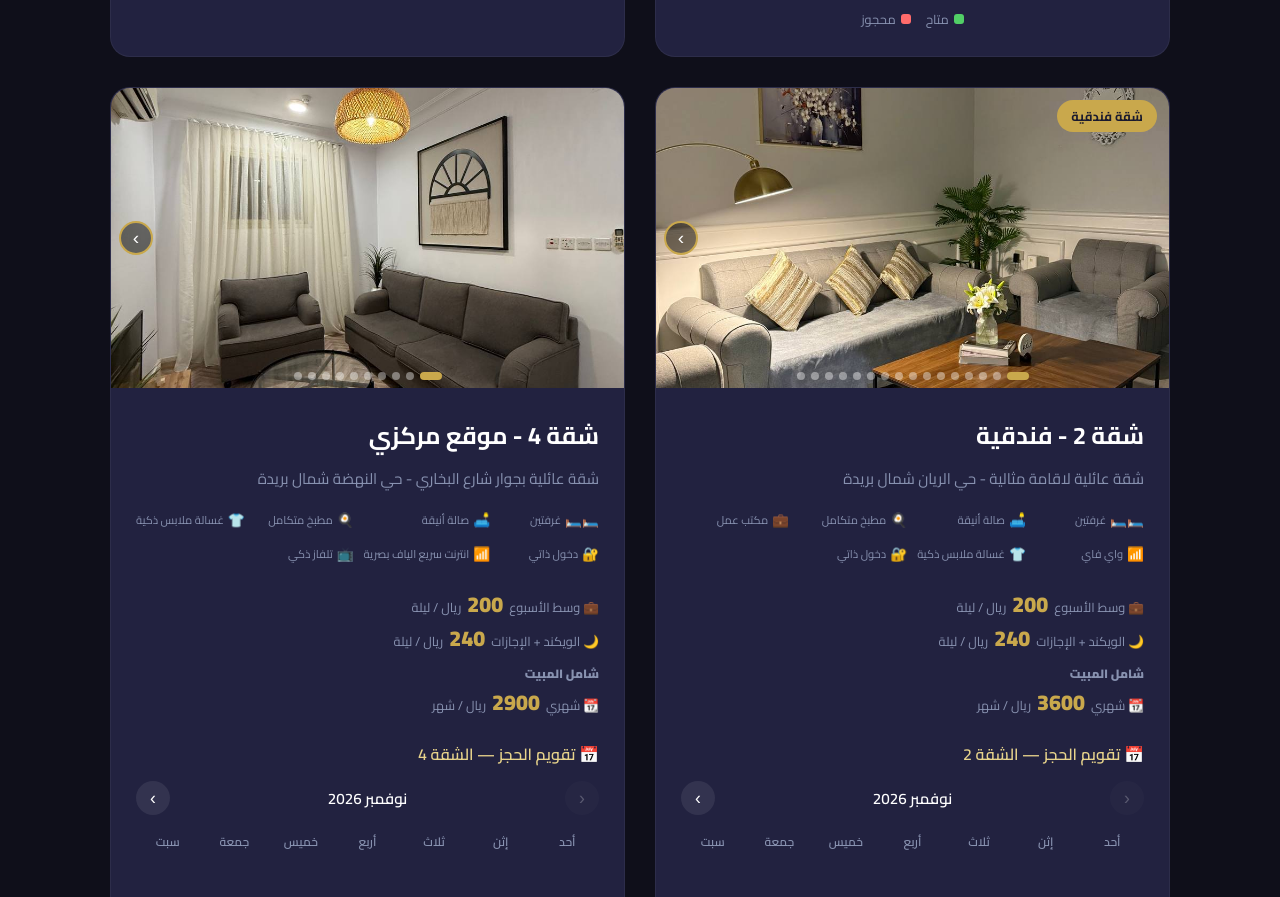
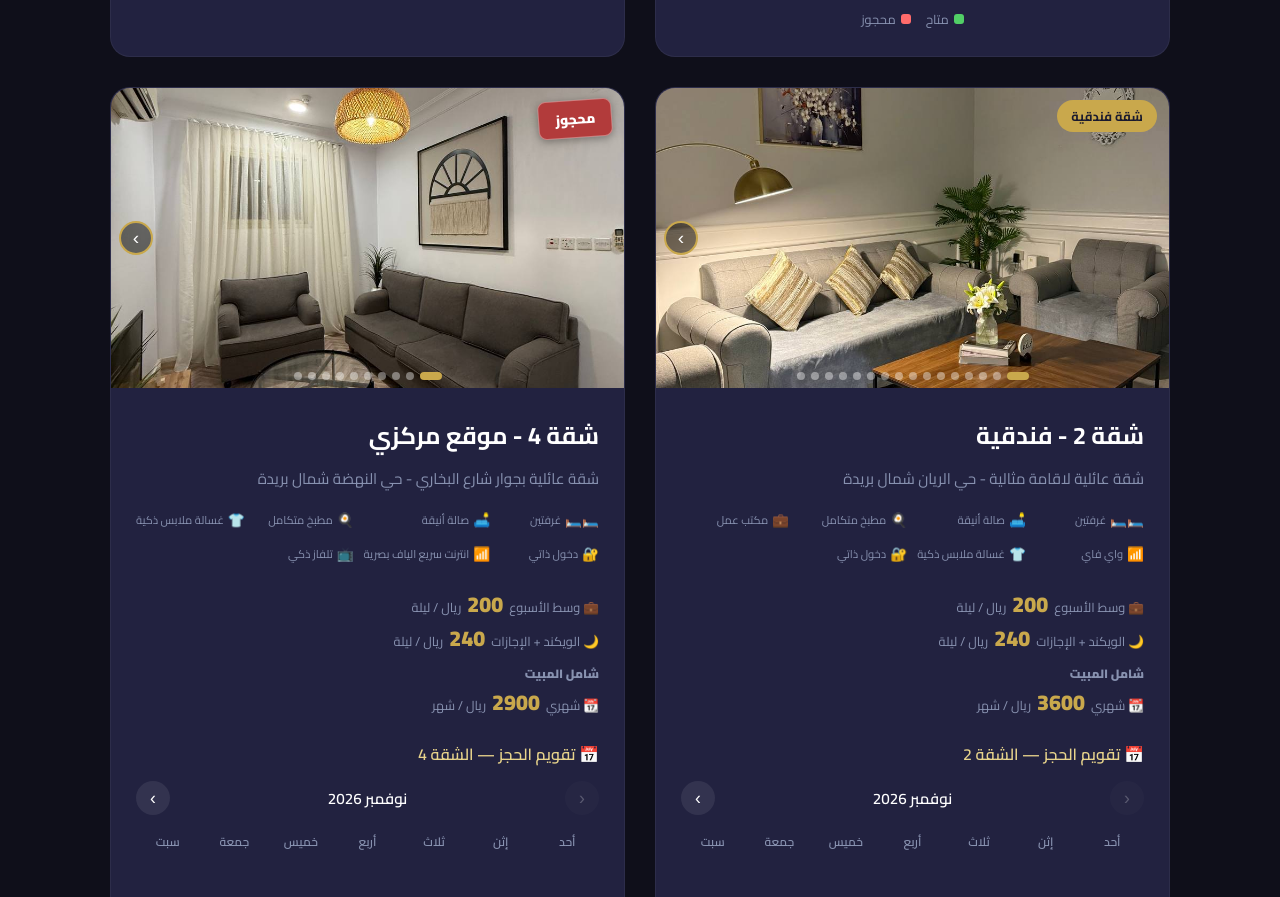
Before and after one commit to diarAzhar/diarazhar.github.io, a plain HTML site: page index.html in a window 1280 px wide. Shown: the part 1901-2798 px from the top of the page. Drawn offline with Linux system fonts and the light colour scheme.

Commit message:
شقة 4: إضافة ستيكر محجوز

```diff
--- a/index.html
+++ b/index.html
@@ -1470,6 +1470,7 @@
             <span></span>
             <span></span>
           </div>
+          <span class="badge" style="position:absolute;top:12px;right:12px;z-index:10;background:#b23b3b;color:#fff;padding:5px 16px;border-radius:8px;font-size:0.85rem;font-weight:800;transform:rotate(-4deg);box-shadow:0 2px 8px rgba(0,0,0,0.35);border:1px solid rgba(255,255,255,0.35);">محجوز</span>
         </div>
         <div class="apt-body">
           <div class="apt-name">شقة 4 - موقع مركزي</div>
```
